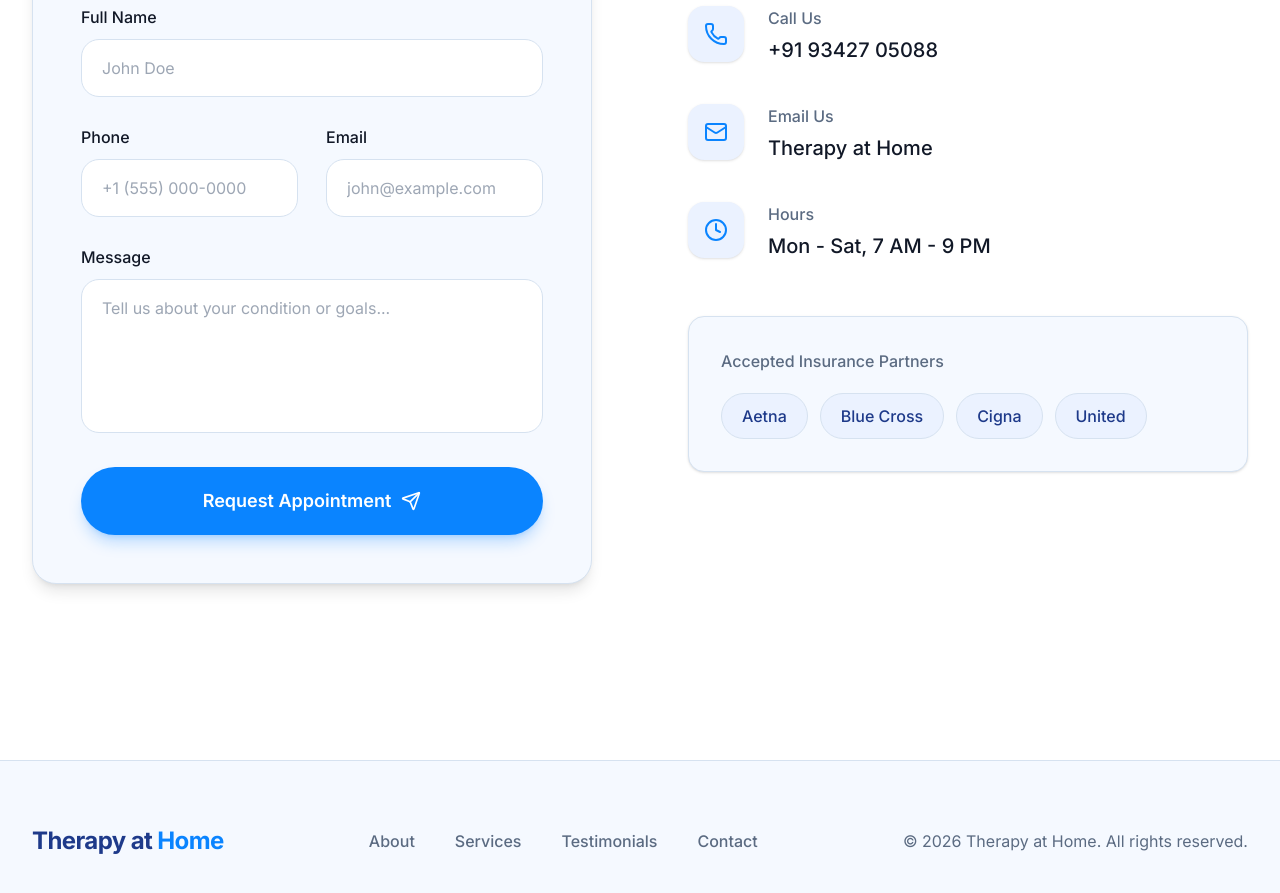
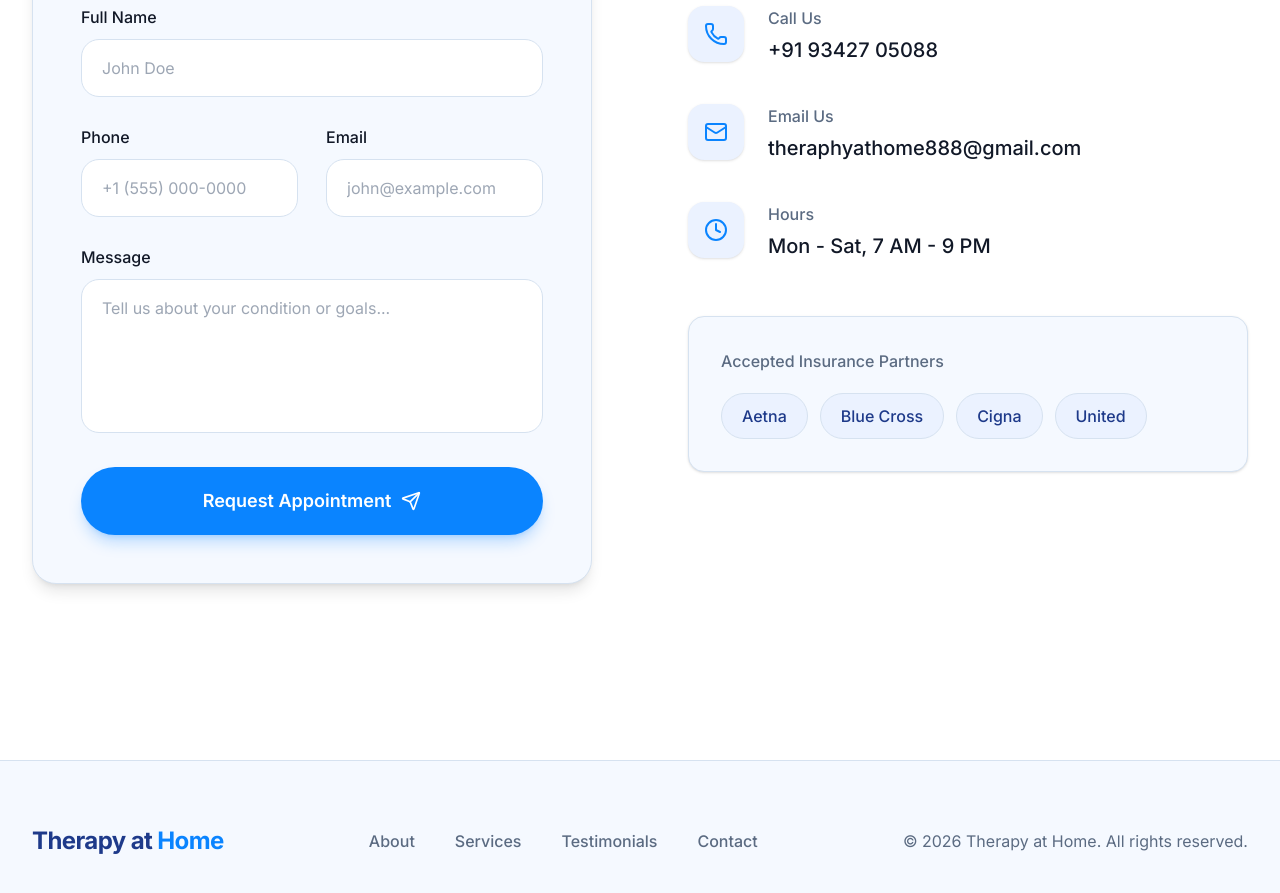
Before and after one commit to Ruban-srijith/v0-physiotherapy-clinic-website, a Next.js app: page / in a window 1280 px wide. Shown: the part 5420-6313 px from the top of the page. Built offline with nearby package versions, Linux system fonts and the light colour scheme.

Commit message:
Update contact component

```diff
--- a/components/contact.tsx
+++ b/components/contact.tsx
@@ -14,7 +14,7 @@ const info = [
     value: "126/ eadamal street, Hema dental clinic near, Theni-625531",
   },
   { icon: Phone, label: "Call Us", value: "+91 93427 05088" },
-  { icon: Mail, label: "Email Us", value: "Therapy at Home" },
+  { icon: Mail, label: "Email Us", value: "theraphyathome888@gmail.com" },
   { icon: Clock, label: "Hours", value: "Mon - Sat, 7 AM - 9 PM" },
 ];
 
```
